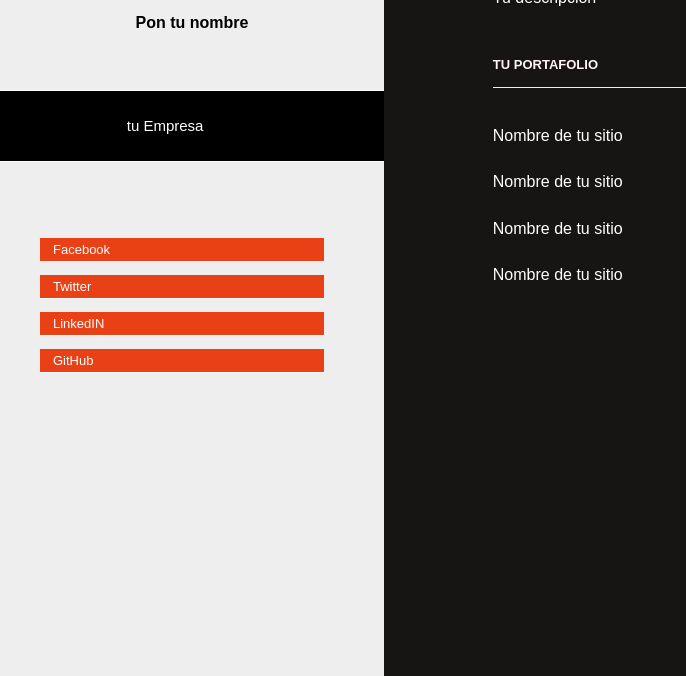
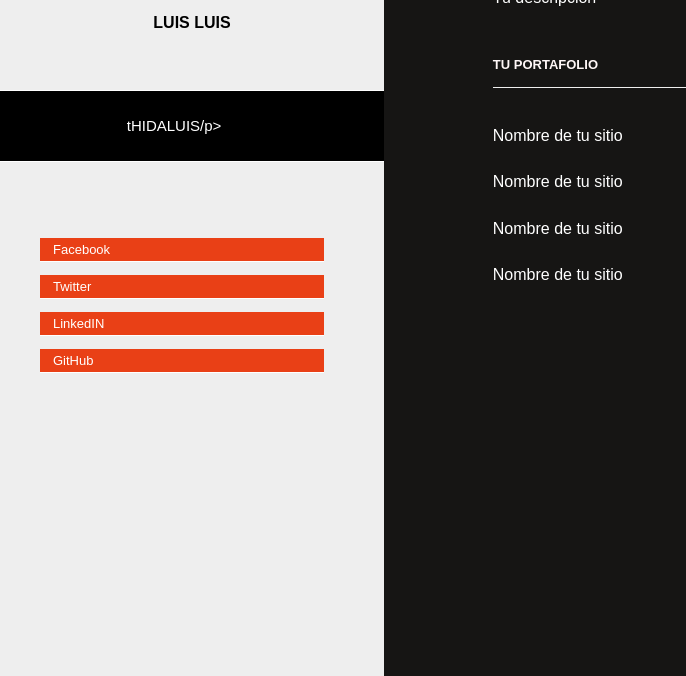
Before and after one commit to Hidaluis/Practica, a plain HTML site: page index.html in a window 1280 px wide. Shown: the part 124-800 px from the top of the page, without its empty margins (0-686 px from the left). Drawn offline with Linux system fonts and the light colour scheme.

Commit message:
Commit Acualizado

```diff
--- a/index.html
+++ b/index.html
@@ -34,13 +34,13 @@
          <!-- 1º Commit Tu nombre y foto -->
         <img src="images/git.jpg">
         <h1 class="sidebar_information_title">
-          Pon tu nombre
+          LUIS LUIS
         </h1>
       </div>
       <div class="comunidad-autoria">
         <div class="nombre">
           <!-- 2º Commit - Tu perfil Web -->
-          <p>tu Empresa</p>
+          <p>tHIDALUIS/p>
         </div>
       </div>
     </section>
```
